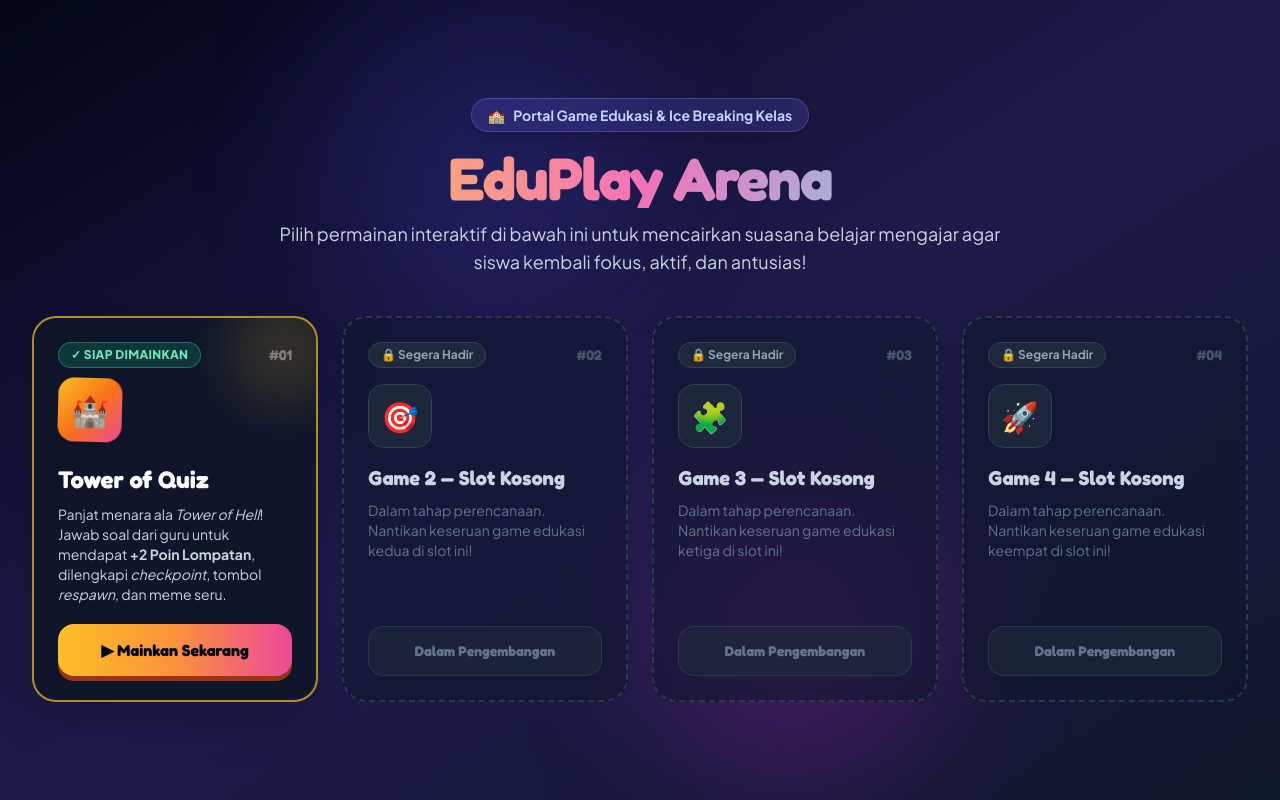
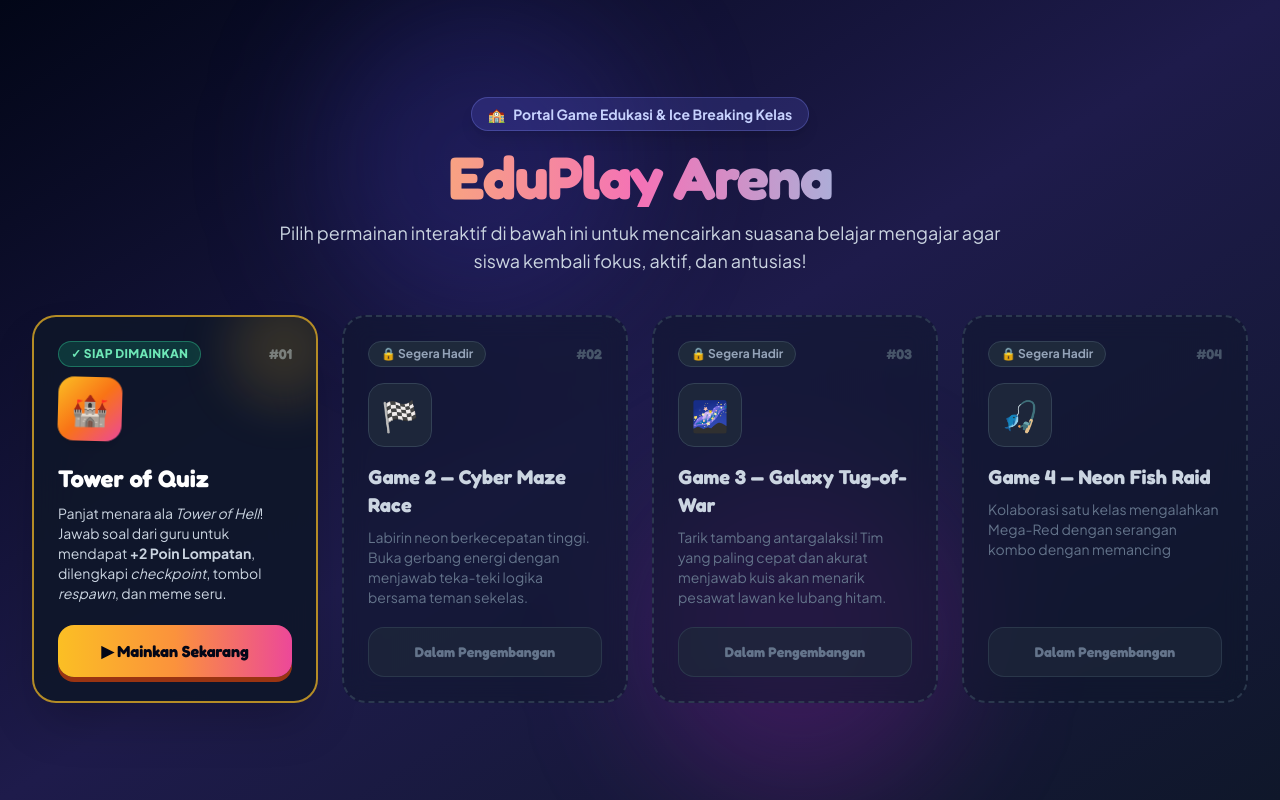
Before and after one commit to FioDQiu/tes-game-pembelajran-3, a plain HTML site: page index.html in a window 1280 px wide. Drawn offline with nearby package versions, Linux system fonts and the light colour scheme.

Commit message:
Revise game titles and descriptions in index.html
Updated game titles and descriptions for better clarity and engagement.

```diff
--- a/index.html
+++ b/index.html
@@ -155,14 +155,14 @@
                     </div>
 
                     <div class="w-16 h-16 rounded-2xl bg-slate-800/90 border border-slate-700 flex items-center justify-center text-3xl text-slate-500 mb-4">
-                        🎯
+                        🏁
                     </div>
 
                     <h2 class="text-xl font-bold text-slate-300 mb-2">
-                        Game 2 — Slot Kosong
+                        Game 2 — Cyber Maze Race
                     </h2>
                     <p class="text-slate-500 text-xs sm:text-sm leading-relaxed mb-5">
-                        Dalam tahap perencanaan. Nantikan keseruan game edukasi kedua di slot ini!
+                        Labirin neon berkecepatan tinggi. Buka gerbang energi dengan menjawab teka-teki logika bersama teman sekelas.
                     </p>
                 </div>
 
@@ -182,14 +182,14 @@
                     </div>
 
                     <div class="w-16 h-16 rounded-2xl bg-slate-800/90 border border-slate-700 flex items-center justify-center text-3xl text-slate-500 mb-4">
-                        🧩
+                        🌌
                     </div>
 
                     <h2 class="text-xl font-bold text-slate-300 mb-2">
-                        Game 3 — Slot Kosong
+                        Game 3 — Galaxy Tug-of-War
                     </h2>
                     <p class="text-slate-500 text-xs sm:text-sm leading-relaxed mb-5">
-                        Dalam tahap perencanaan. Nantikan keseruan game edukasi ketiga di slot ini!
+                        Tarik tambang antargalaksi! Tim yang paling cepat dan akurat menjawab kuis akan menarik pesawat lawan ke lubang hitam.
                     </p>
                 </div>
 
@@ -209,14 +209,14 @@
                     </div>
 
                     <div class="w-16 h-16 rounded-2xl bg-slate-800/90 border border-slate-700 flex items-center justify-center text-3xl text-slate-500 mb-4">
-                        🚀
+                        🎣
                     </div>
 
                     <h2 class="text-xl font-bold text-slate-300 mb-2">
-                        Game 4 — Slot Kosong
+                        Game 4 — Neon Fish Raid
                     </h2>
                     <p class="text-slate-500 text-xs sm:text-sm leading-relaxed mb-5">
-                        Dalam tahap perencanaan. Nantikan keseruan game edukasi keempat di slot ini!
+                        Kolaborasi satu kelas mengalahkan Mega-Red dengan serangan kombo dengan memancing
                     </p>
                 </div>
 
```
